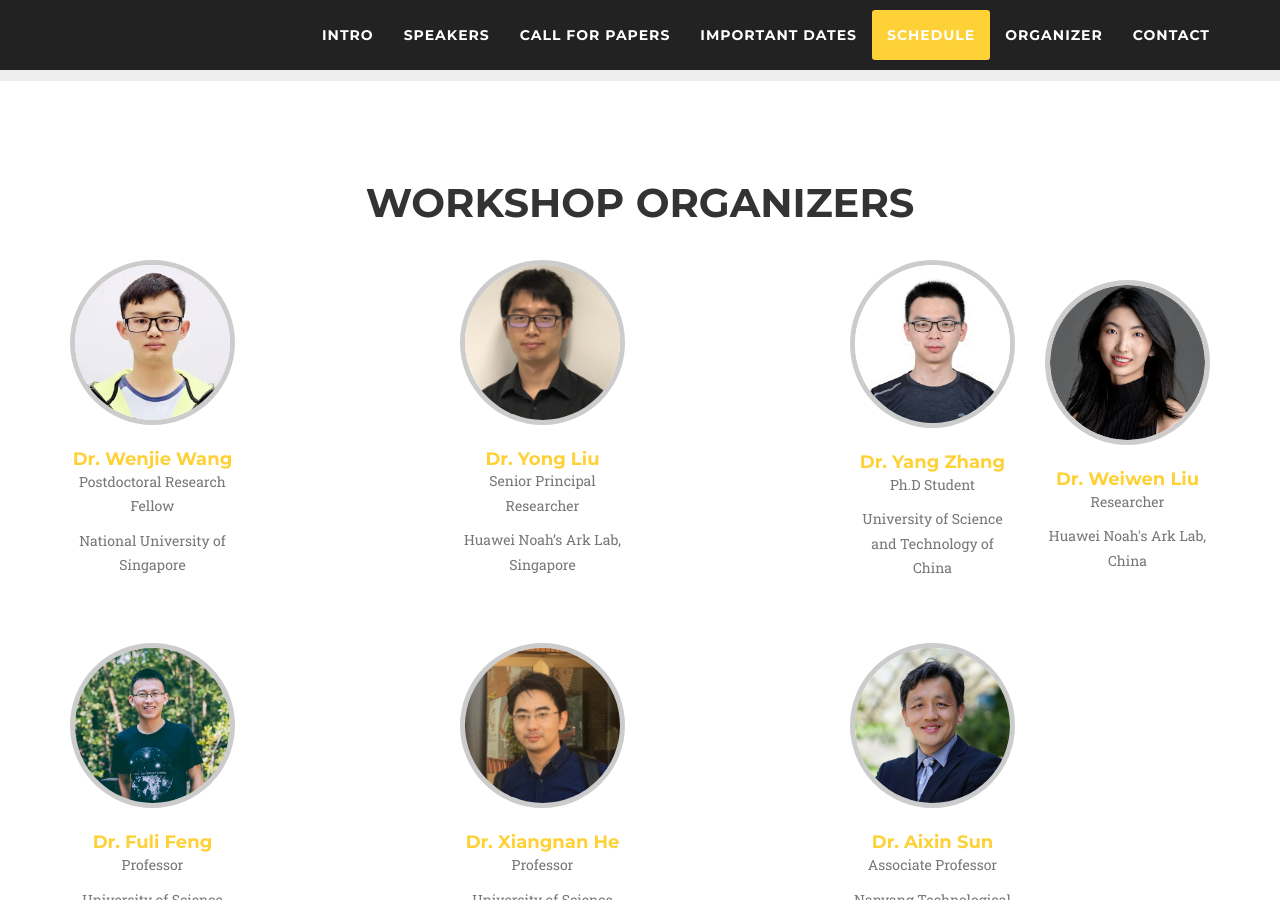
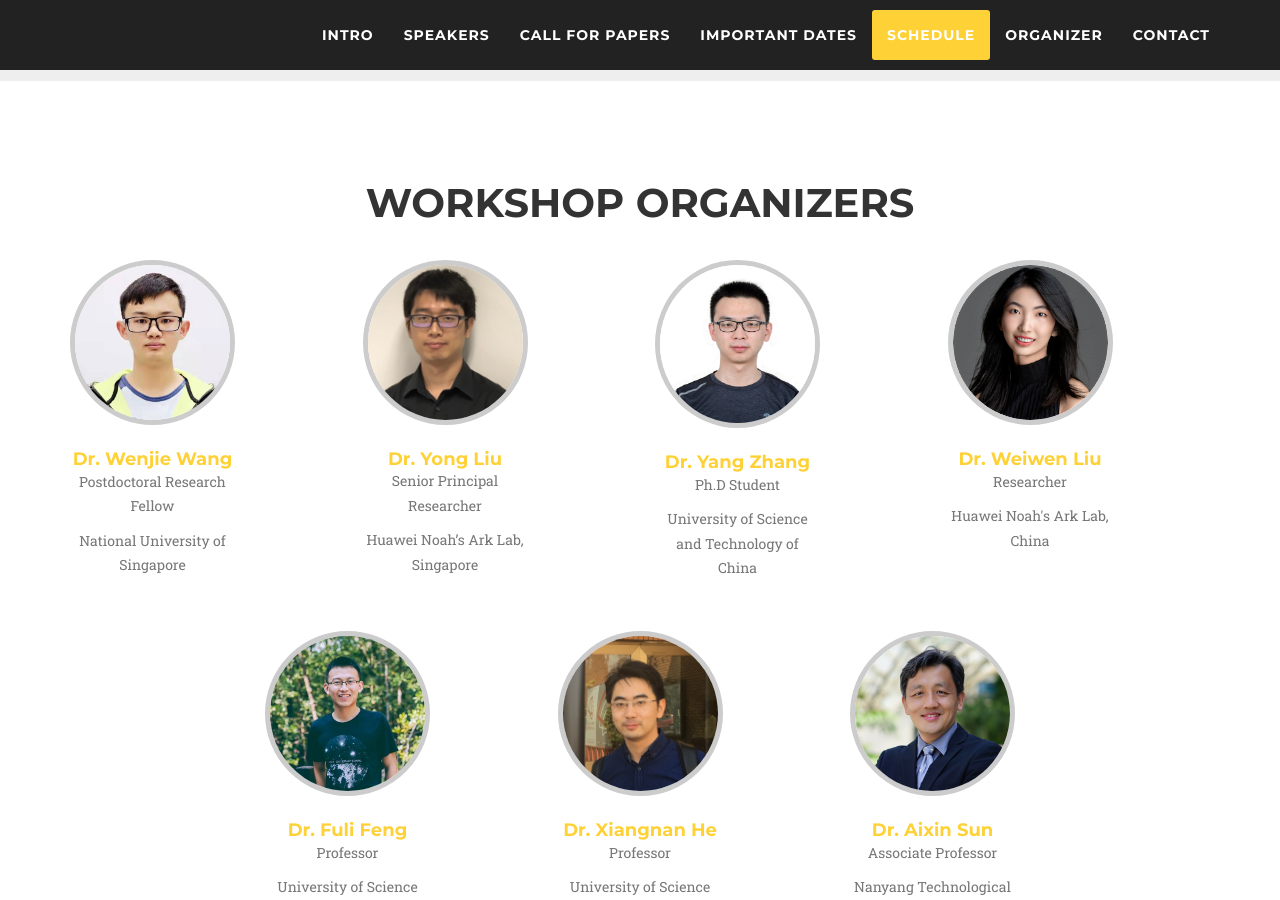
Before and after one commit to generative-rec/generative-rec.github.io, a Jekyll site: the page built from index.md, in a window 1280 px wide and 900 px high, scrolled down 2228 px. Built offline with Jekyll 4.4.1, drawn with Linux system fonts in a browser that asks for light colours; nearby versions of some CDN libraries; some web fonts are replaced.

Commit message:
Update organizer.html

```diff
--- a/_includes/organizer.html
+++ b/_includes/organizer.html
@@ -8,17 +8,107 @@
         </div>
 
         <div class="row">
-            {% assign organizers = site.organizers | sort:"order" | where: "row", 1 %}
-            {% for member in organizers %}
-                {% include organizer-member.html %}
-            {% endfor %}
+
+
+                <div class="col-sm-2">
+    <div class="team-member">
+        <img src="assets/img/wangwenjie.jpg" class="img-responsive img-circle" alt="" width="600" height="600">
+        <h4><a href="https://wenjiewwj.github.io/">Dr. Wenjie Wang</a></h4>
+        <p class="text-muted">Postdoctoral Research Fellow</p>
+        <p class="text-muted">National University of Singapore</p>
+    </div>
+</div>
+
+<div class="col-sm-1">
+    &nbsp;
+</div>
+
+                <div class="col-sm-2">
+    <div class="team-member">
+        <img src="assets/img/liuyong.jpg" class="img-responsive img-circle" alt="" width="600" height="600">
+        <h4><a href="http://www.yongliu.org">Dr. Yong Liu</a></h4>
+        <p class="text-muted">Senior Principal Researcher</p>
+        <p class="text-muted">Huawei Noah’s Ark Lab, Singapore</p>
+    </div>
+</div>
+
+<div class="col-sm-1">
+    &nbsp;
+</div>
+
+                <div class="col-sm-2">
+    <div class="team-member">
+        <img src="assets/img/zhangyang.jpg" class="img-responsive img-circle" alt="" width="600" height="600">
+        <h4><a href="http://home.ustc.edu.cn/~zy2015/">Dr. Yang Zhang</a></h4>
+        <p class="text-muted">Ph.D Student</p>
+        <p class="text-muted">University of Science and Technology of China</p>
+    </div>
+</div>
+
+<div class="col-sm-1">
+    &nbsp;
+</div>
+
+                <div class="col-sm-2">
+    <div class="team-member">
+        <img src="assets/img/liuweiwen.jpg" class="img-responsive img-circle" alt="" width="600" height="600">
+        <h4><a href="https://wwliu555.github.io/">Dr. Weiwen Liu</a></h4>
+        <p class="text-muted">Researcher</p>
+        <p class="text-muted">Huawei Noah's Ark Lab, China</p>
+    </div>
+</div>
+
+<div class="col-sm-1">
+    &nbsp;
+</div>
+
         </div>
 
         <div class="row">
-            {% assign organizers = site.organizers | sort:"order" | where: "row", 2 %}
-            {% for member in organizers %}
-                {% include organizer-member.html %}
-            {% endfor %}
+
+            <div class="col-sm-2">
+    &nbsp;
+</div>
+
+                <div class="col-sm-2">
+    <div class="team-member">
+        <img src="assets/img/fengfuli.jpg" class="img-responsive img-circle" alt="" width="600" height="600">
+        <h4><a href="https://fulifeng.github.io/">Dr. Fuli Feng</a></h4>
+        <p class="text-muted">Professor</p>
+        <p class="text-muted">University of Science and Technology of China</p>
+    </div>
+</div>
+
+<div class="col-sm-1">
+    &nbsp;
+</div>
+
+                <div class="col-sm-2">
+    <div class="team-member">
+        <img src="assets/img/hexiangnan.jpg" class="img-responsive img-circle" alt="" width="600" height="600">
+        <h4><a href="https://hexiangnan.github.io/">Dr. Xiangnan He</a></h4>
+        <p class="text-muted">Professor</p>
+        <p class="text-muted">University of Science and Technology of China</p>
+    </div>
+</div>
+
+<div class="col-sm-1">
+    &nbsp;
+</div>
+
+                <div class="col-sm-2">
+    <div class="team-member">
+        <img src="assets/img/aixinsun.jpg" class="img-responsive img-circle" alt="" width="600" height="600">
+        <h4><a href="https://personal.ntu.edu.sg/axsun/">Dr. Aixin Sun</a></h4>
+        <p class="text-muted">Associate Professor</p>
+        <p class="text-muted">Nanyang Technological University</p>
+    </div>
+</div>
+
+<div class="col-sm-1">
+    &nbsp;
+</div>
+
         </div>
 
     </div>
```
